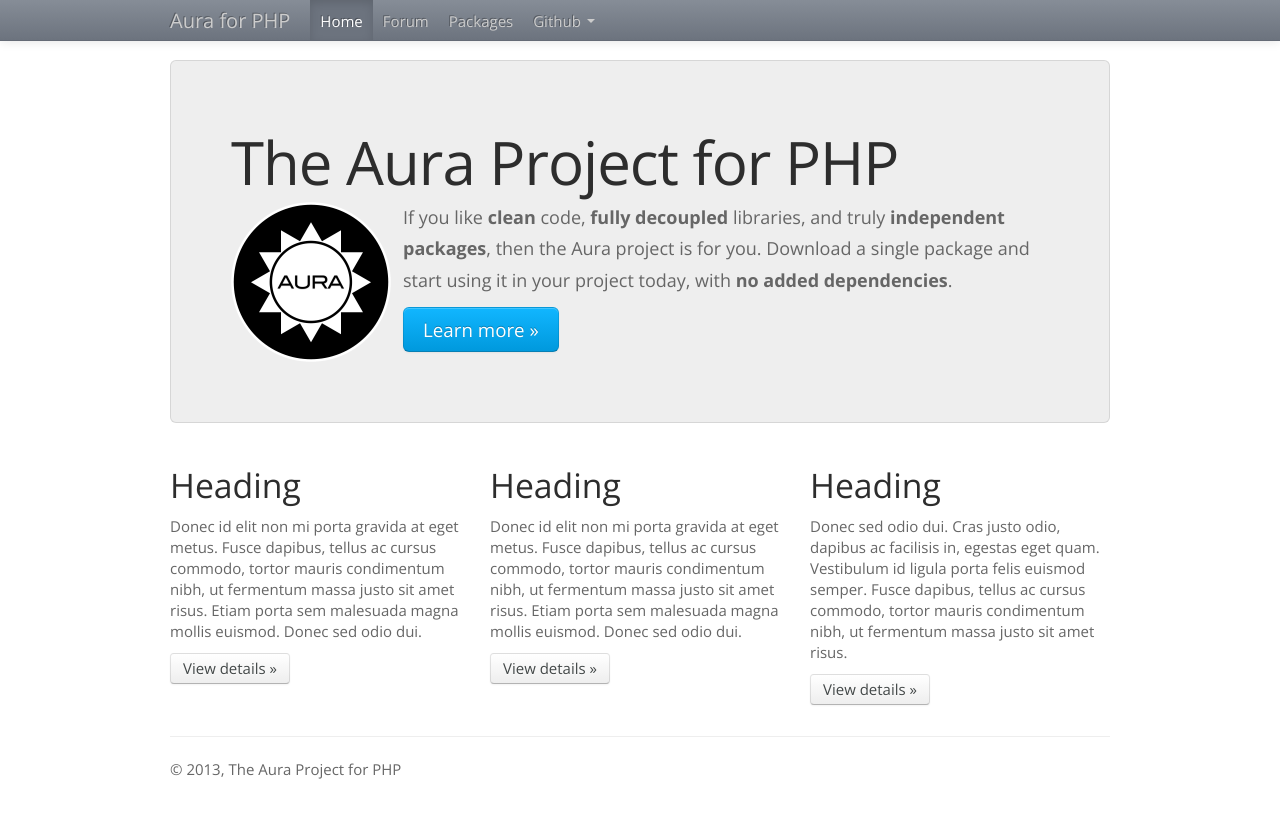
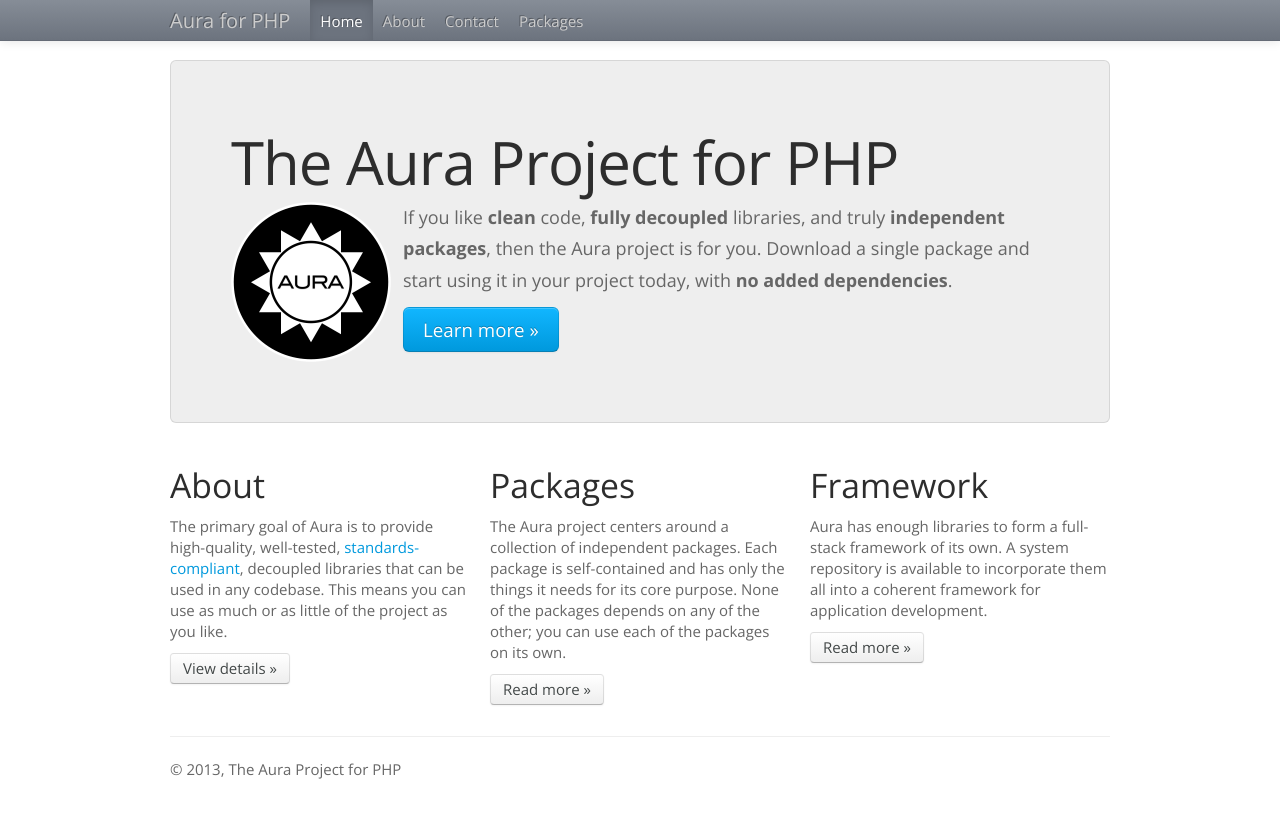
Before and after one commit to Ronnykill/aura.github.com, a Jekyll site: the page built from index.md, in a window 1280 px wide. Shown: the top 818 px of the page. Built offline with Jekyll 4.4.1, drawn with Linux system fonts in a browser that asks for light colours; nearby versions of some CDN libraries.

Commit message:
start adding pages

```diff
--- a/_layouts/default.html
+++ b/_layouts/default.html
@@ -42,21 +42,22 @@
                     <a class="brand" href="#">Aura for PHP</a>
                     <div class="nav-collapse collapse">
                         <ul class="nav">
-                            <li {% if page.active == 'home'     %}class="active"{% endif %}><a href="#">Home</a></li>
-                            <li {% if page.active == 'forum'    %}class="active"{% endif %}><a href="https://groups.google.com/forum/?fromgroups#!forum/auraphp">Forum</a></li>
+                            <li {% if page.active == 'home'     %}class="active"{% endif %}><a href="/">Home</a></li>
+                            <li {% if page.active == 'about'    %}class="active"{% endif %}><a href="/about">About</a></li>
+                            <li {% if page.active == 'contact'  %}class="active"{% endif %}><a href="/contact">Contact</a></li>
                             <li {% if page.active == 'packages' %}class="active"{% endif %}><a href="/packages">Packages</a></li>
-                            <li class="dropdown">
+                            <!-- <li class="dropdown">
                                 <a href="#" class="dropdown-toggle" data-toggle="dropdown">Github <b class="caret"></b></a>
                                 <ul class="dropdown-menu">
                                     <li><a href="#">Autoload</a></li>
                                     <li><a href="#">Cli</a></li>
                                     <li><a href="#">Di</a></li>
-                                    <!-- <li class="divider"></li>
+                                    <li class="divider"></li>
                                     <li class="nav-header">Nav header</li>
                                     <li><a href="#">Separated link</a></li>
-                                    <li><a href="#">One more separated link</a></li> -->
+                                    <li><a href="#">One more separated link</a></li>
                                 </ul>
-                            </li>
+                            </li> -->
                         </ul>
                     </div><!--/.nav-collapse -->
                 </div>
--- a/index.md
+++ b/index.md
@@ -26,18 +26,31 @@ title: Aura for PHP
 <!-- Example row of columns -->
 <div class="row">
     <div class="span4">
-        <h2>Heading</h2>
-        <p>Donec id elit non mi porta gravida at eget metus. Fusce dapibus, tellus ac cursus commodo, tortor mauris condimentum nibh, ut fermentum massa justo sit amet risus. Etiam porta sem malesuada magna mollis euismod. Donec sed odio dui. </p>
+        <h2>About</h2>
+        <p>
+            The primary goal of Aura is to provide high-quality, well-tested,
+            <a href="http://php-fig.org">standards-compliant</a>, decoupled
+            libraries that can be used in any codebase. This means you can use
+            as much or as little of the project as you like.
+        </p>
         <p><a class="btn" href="#">View details &raquo;</a></p>
     </div>
     <div class="span4">
-        <h2>Heading</h2>
-        <p>Donec id elit non mi porta gravida at eget metus. Fusce dapibus, tellus ac cursus commodo, tortor mauris condimentum nibh, ut fermentum massa justo sit amet risus. Etiam porta sem malesuada magna mollis euismod. Donec sed odio dui. </p>
-        <p><a class="btn" href="#">View details &raquo;</a></p>
-   </div>
+        <h2>Packages</h2>
+        <p>
+            The Aura project centers around a collection of independent
+            packages. Each package is self-contained and has only the things
+            it needs for its core purpose. None of the packages depends on any
+            of the other; you can use each of the packages on its own.
+        </p>
+    <p><a class="btn" href="/packages">Read more &raquo;</a></p>
+    </div>
     <div class="span4">
-        <h2>Heading</h2>
-        <p>Donec sed odio dui. Cras justo odio, dapibus ac facilisis in, egestas eget quam. Vestibulum id ligula porta felis euismod semper. Fusce dapibus, tellus ac cursus commodo, tortor mauris condimentum nibh, ut fermentum massa justo sit amet risus.</p>
-        <p><a class="btn" href="#">View details &raquo;</a></p>
-    </div>
+        <h2>Framework</h2>
+        <p>
+            Aura has enough libraries to form a full-stack framework of its
+            own. A system repository is available to incorporate them all into
+            a coherent framework for application development.
+        </p>
+    <p><a class="btn" href="/framework">Read more &raquo;</a></p>
 </div>
```
Also changed, not shown: about.md (added, +47 -0 lines), contact.md (added, +13 -0 lines), packages.md (+51 -2 lines).
